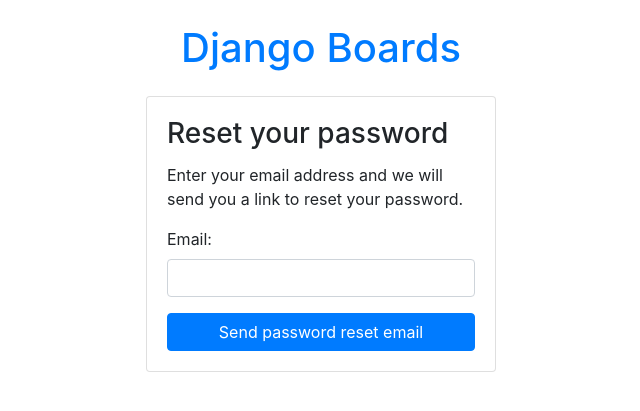
After one commit to kdevesh/Forum, a Django app: a page that uses templates/includes/form.html in a window 1280 px wide. The commit adds this page. Shown: the top 411 px of the page, without its empty margins (319-959 px from the left). Run offline with Django 3.2, Linux system fonts and the light colour scheme; some libraries are stand-ins or nearby versions; some web fonts are replaced.

Commit message:
Added Forgot Password functionality

```diff
--- a/forum/settings.py
+++ b/forum/settings.py
@@ -124,5 +124,7 @@ STATIC_URL = '/static/'
 STATICFILES_DIRS = [
     os.path.join(BASE_DIR, 'static'),
 ]
+LOGIN_URL = 'login'
 LOGIN_REDIRECT_URL = 'home'
 LOGOUT_REDIRECT_URL = 'home'
+EMAIL_BACKEND = 'django.core.mail.backends.console.EmailBackend'
--- a/forum/urls.py
+++ b/forum/urls.py
@@ -23,5 +23,25 @@ urlpatterns = [
     url(r'^signup/$', accounts_views.signup, name='signup'),
     url(r'^login/$', auth_views.LoginView.as_view(template_name='login.html'), name='login'),
     url(r'^logout/$', auth_views.LogoutView.as_view(), name='logout'),
+    url(r'^reset/$',
+    auth_views.PasswordResetView.as_view(
+        template_name='password_reset.html',
+        email_template_name='password_reset_email.html',
+        subject_template_name='password_reset_subject.txt'
+    ),
+    name='password_reset'),
+url(r'^reset/done/$',
+    auth_views.PasswordResetDoneView.as_view(template_name='password_reset_done.html'),
+    name='password_reset_done'),
+url(r'^reset/(?P<uidb64>[0-9A-Za-z_\-]+)/(?P<token>[0-9A-Za-z]{1,13}-[0-9A-Za-z]{1,20})/$',
+    auth_views.PasswordResetConfirmView.as_view(template_name='password_reset_confirm.html'),
+    name='password_reset_confirm'),
+url(r'^reset/complete/$',
+    auth_views.PasswordResetCompleteView.as_view(template_name='password_reset_complete.html'),
+    name='password_reset_complete'),
+    url(r'^settings/password/$', auth_views.PasswordChangeView.as_view(template_name='password_change.html'),
+    name='password_change'),
+url(r'^settings/password/done/$', auth_views.PasswordChangeDoneView.as_view(template_name='password_change_done.html'),
+    name='password_change_done'),
     url(r'', include('boards.urls')),
     ]
--- a/templates/includes/form.html
+++ b/templates/includes/form.html
@@ -1,4 +1,4 @@
-{% load widget_tweaks %}
+{% load form_tags widget_tweaks %}
 
 {% if form.non_field_errors %}
   <div class="alert alert-danger" role="alert">
@@ -11,22 +11,12 @@
 {% for field in form %}
   <div class="form-group">
     {{ field.label_tag }}
-
-    {% if form.is_bound %}
-      {% if field.errors %}
-        {% render_field field class="form-control is-invalid" %}
-        {% for error in field.errors %}
-          <div class="invalid-feedback">
-            {{ error }}
-          </div>
-        {% endfor %}
-      {% else %}
-        {% render_field field class="form-control is-valid" %}
-      {% endif %}
-    {% else %}
-      {% render_field field class="form-control" %}
-    {% endif %}
-
+    {% render_field field class=field|input_class %}
+    {% for error in field.errors %}
+      <div class="invalid-feedback">
+        {{ error }}
+      </div>
+    {% endfor %}
     {% if field.help_text %}
       <small class="form-text text-muted">
         {{ field.help_text|safe }}
--- a/templates/login.html
+++ b/templates/login.html
@@ -18,7 +18,7 @@
       </div>
       <div class="text-center py-2">
         <small>
-          <a href="#" class="text-muted">Forgot your password?</a>
+          <a href="{% url 'password_reset' %}" class="text-muted">Forgot your password?</a>
         </small>
       </div>
     </div>
--- /dev/null
+++ b/templates/password_reset.html
@@ -0,0 +1,21 @@
+{% extends 'base_accounts.html' %}
+
+{% block title %}Reset your password{% endblock %}
+
+{% block content %}
+  <div class="row justify-content-center">
+    <div class="col-lg-4 col-md-6 col-sm-8">
+      <div class="card">
+        <div class="card-body">
+          <h3 class="card-title">Reset your password</h3>
+          <p>Enter your email address and we will send you a link to reset your password.</p>
+          <form method="post" novalidate>
+            {% csrf_token %}
+            {% include 'includes/form.html' %}
+            <button type="submit" class="btn btn-primary btn-block">Send password reset email</button>
+          </form>
+        </div>
+      </div>
+    </div>
+  </div>
+{% endblock %}
--- /dev/null
+++ b/templates/password_reset_subject.txt
@@ -0,0 +1 @@
+[Django Boards] Please reset your password
```
Also changed, not shown: templates/password_reset_complete.html (added, +19 -0 lines), templates/password_reset_confirm.html (added, +34 -0 lines), templates/password_reset_done.html (added, +17 -0 lines), templates/password_reset_email.html (added, +19 -0 lines).
